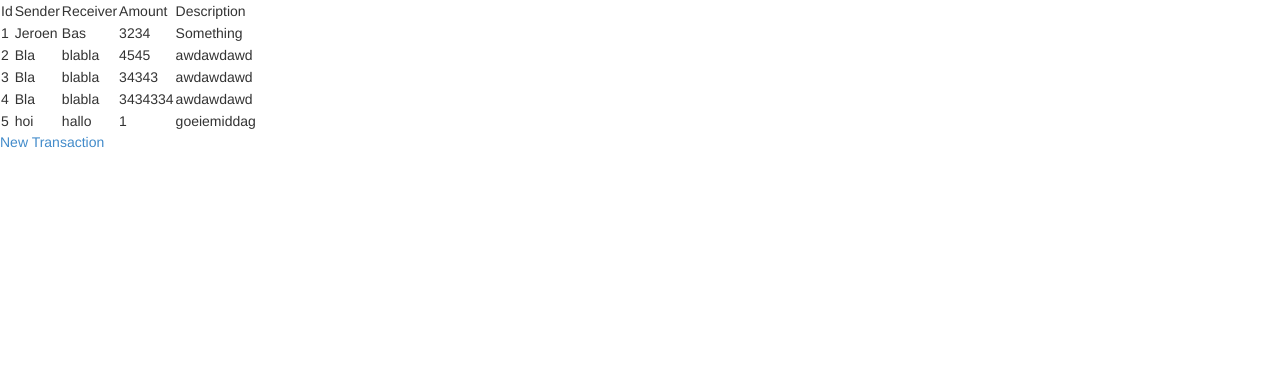
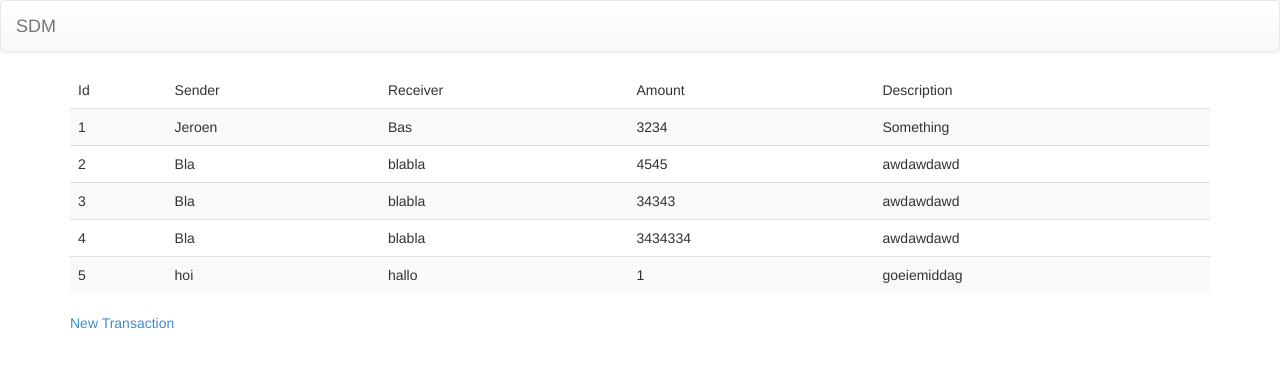
Before and after one commit to basilfx/Course-SecureDataManagement, a Django app: page /search/transaction/ in a window 1280 px wide. Shown: the top 368 px of the page. Run offline with Django 3.2, Linux system fonts and the light colour scheme; data comes from the database, SQL or seed files in the repository; parts of the project's set-up code (start-up, migrations or seed data) failed here and were passed over; some libraries are stand-ins or nearby versions.

Commit message:
Echte tabel die er goed uitziet

```diff
--- a/search/templates/base.html
+++ b/search/templates/base.html
@@ -3,6 +3,7 @@
 	<head>
 		{% load staticfiles %}
 		<link rel="stylesheet" href="{% static "css/bootstrap.min.css" %}"/>
+		<link rel="stylesheet" href="{% static "css/bootstrap-theme.min.css" %}"/>
 		<script src="//cdnjs.cloudflare.com/ajax/libs/jquery/2.0.3/jquery.min.js" type="text/javascript"></script>
 		<script src="{% static "js/bootstrap.min.js" %}" type="text/javascript"></script>
 		<meta name="viewport" content="width=device-width, initial-scale=1.0">
@@ -10,6 +11,13 @@
 		<title>{% block title %}Secure Data Management{% endblock %}</title>
 	</head>
 	<body>
-		{% block content %} {% endblock %}
+		<nav class="navbar navbar-default" role="navigation">
+			<div class="navbar-header">
+				<a class="navbar-brand" href="#">SDM</a>
+			</div>
+		</nav>
+		<div class="container">
+			{% block content %} {% endblock %}
+		</div>
 	</body>
 </html>
--- a/search/templates/transaction_index.html
+++ b/search/templates/transaction_index.html
@@ -31,7 +31,7 @@
 </script>
 
 
-<table id="output">
+<table id="output" class="table table-striped">
 
 <thead>
 <tr>
```
